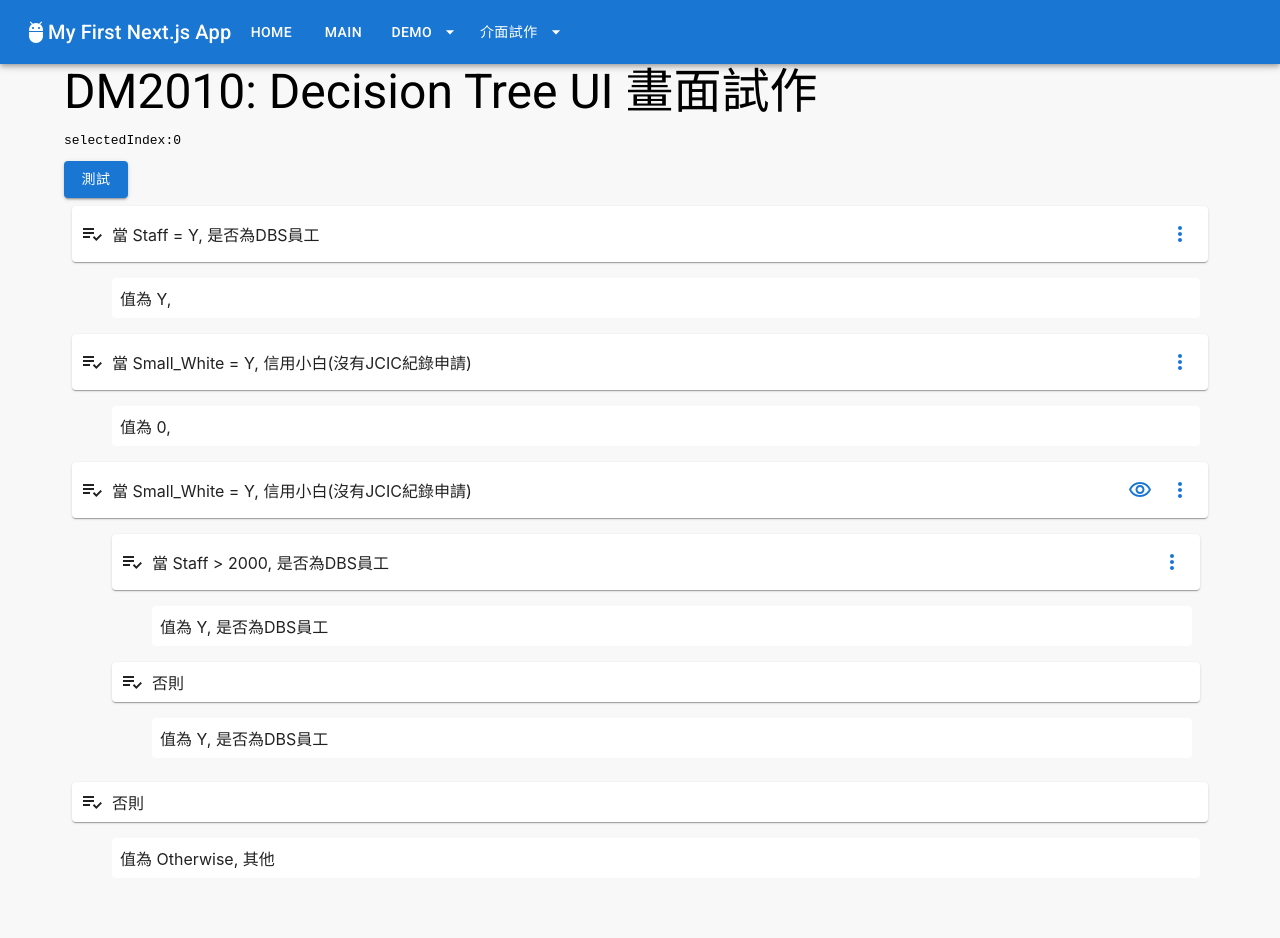
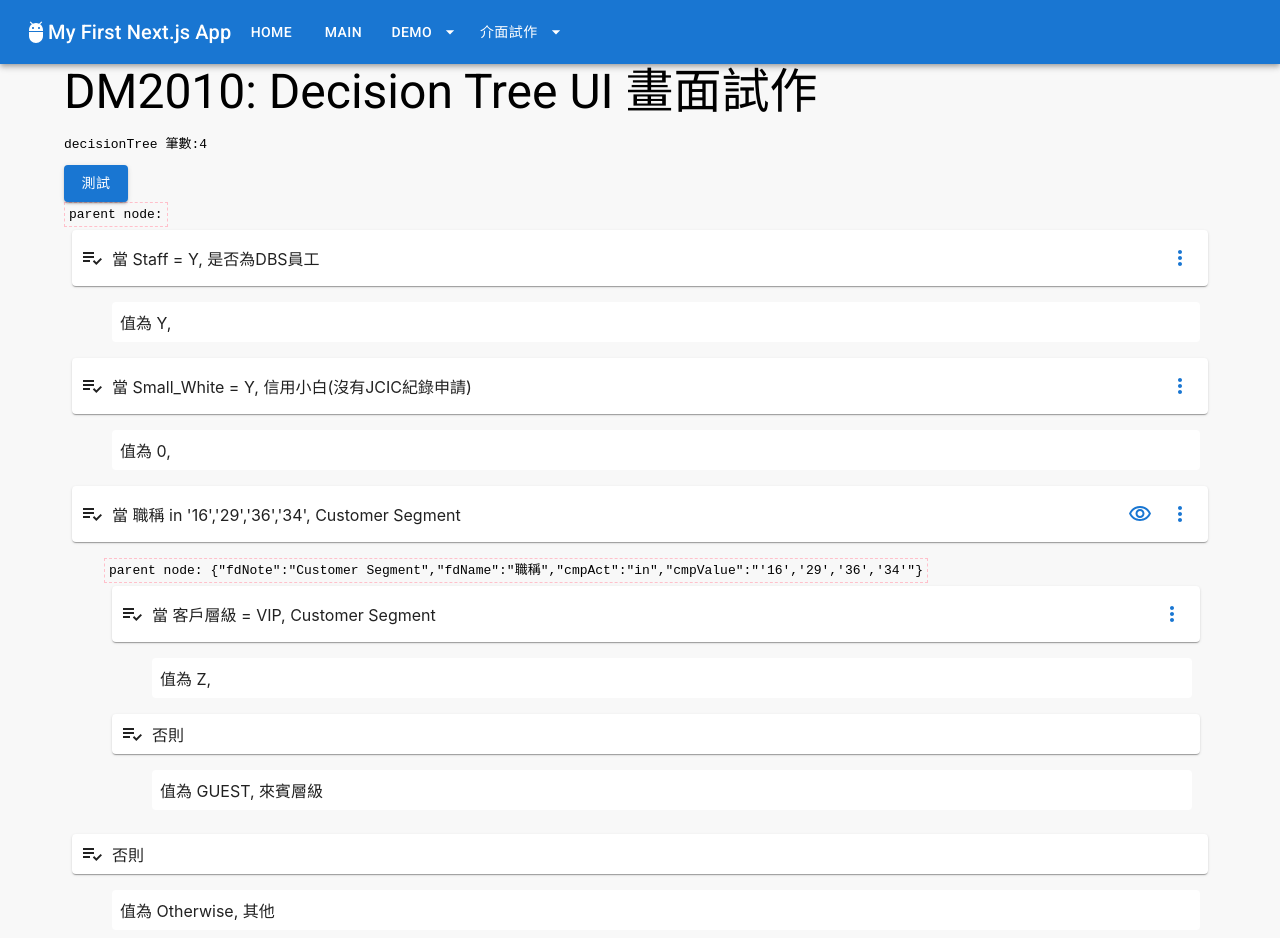
Before and after one commit to relyky/NextJsLab, a Next.js app: page /demo2/dm2010/AppForm in a window 1280 px wide. Before the commit the page ends 886 px from the top, so only its background shows below. Built offline with nearby package versions, Linux system fonts and the light colour scheme.

Commit message:
decisionTree UI

```diff
--- a/src/pages/demo2/dm2010/AppForm.tsx
+++ b/src/pages/demo2/dm2010/AppForm.tsx
@@ -1,19 +1,38 @@
 import { useState } from 'react'
+import { useAppSelector, useAppDispatch } from 'hooks/hooks'
 import { Container } from '@mui/material'
 import { H3, AButton } from 'components/highorder'
 import TreeContainer from './TreeContainer'
+import { add, DcsStatement } from './decisionTreeSlice'
 
 export default (props) => {
-    const [selectedIndex, setSelectedIndex] = useState(0);
+    const decisionTree = useAppSelector(store => store.decisionTree)
+    const dispatch = useAppDispatch()
 
     function handleClick() {
+        const newItem: DcsStatement = {
+            isElse: false,
+            cond: {
+                fdName: 'NewTest',
+                fdNote: '新測試欄位',
+                cmpAct: 'eq',
+                cmpValue: '新比較值'
+            },
+            action: {
+                fdNote: '新結果',
+                retValue: '新回傳值'
+            }
+        }
+
+        dispatch(add(newItem))
+
         console.info('Pass');
     }
 
     return (
         <Container>
             <H3>DM2010: Decision Tree UI 畫面試作</H3>
-            <pre>selectedIndex:{selectedIndex}</pre>
+            <pre>decisionTree 筆數:{decisionTree.length}</pre>
             <AButton label='測試' mutant='primary' onClick={handleClick} />
 
             <TreeContainer />
--- a/src/pages/demo2/dm2010/StatementCard.tsx
+++ b/src/pages/demo2/dm2010/StatementCard.tsx
@@ -55,7 +55,7 @@ const StatementCard: FC<{
           </Box>
           :
           <Box sx={{ m: 1, pl: '2em' }}>
-            <TreeContent decisionTree={action} />
+            <TreeContent parent={props.item} decisionTree={action} />
           </Box>
         }
       </Collapse>
--- a/src/pages/demo2/dm2010/TreeContainer.tsx
+++ b/src/pages/demo2/dm2010/TreeContainer.tsx
@@ -12,7 +12,7 @@ export default (props) => {
 
     return (
         <div>
-            <TreeContent decisionTree={decisionTree} />
+            <TreeContent parent={null} decisionTree={decisionTree} />
         </div>
     )
 }
--- a/src/pages/demo2/dm2010/TreeContent.tsx
+++ b/src/pages/demo2/dm2010/TreeContent.tsx
@@ -1,13 +1,15 @@
 import type { FC } from 'react'
-import type { DecisionTreeState } from './decisionTreeSlice'
+import type { DcsStatement, DecisionTreeState } from './decisionTreeSlice'
 
 import StatementCard from './StatementCard'
 
 const TreeContent: FC<{
-    decisionTree: DecisionTreeState
+    decisionTree: DecisionTreeState,
+    parent: DcsStatement | null,
 }> = props => {
     return (
         <div>
+            <code style={{ border: 'dashed thin pink', padding: '4px' }}>parent node: {JSON.stringify(props.parent?.cond)}</code>
             {props.decisionTree.map((item, index) =>
                 <StatementCard key={index} item={item} />
             )}
--- a/src/pages/demo2/dm2010/decisionTreeSlice.ts
+++ b/src/pages/demo2/dm2010/decisionTreeSlice.ts
@@ -61,31 +61,31 @@ const initialState: DecisionTreeState = [
   {
     isElse: false,
     cond: {
-      fdNote: '信用小白(沒有JCIC紀錄申請)',
-      fdName: 'Small_White',
-      cmpAct: 'eq',
-      cmpValue: 'Y',
+      fdNote: 'Customer Segment',
+      fdName: '職稱',
+      cmpAct: 'in',
+      cmpValue: "'16','29','36','34'",
     },
     action: [
       {
         isElse: false,
         cond: {
-          fdNote: '是否為DBS員工',
-          fdName: 'Staff',
-          cmpAct: 'gt',
-          cmpValue: 2000,
+          fdNote: 'Customer Segment',
+          fdName: '客戶層級',
+          cmpAct: 'eq',
+          cmpValue: 'VIP',
         },
         action: {
-          fdNote: '是否為DBS員工',
-          retValue: 'Y'
+          fdNote: '',
+          retValue: 'Z'
         }
       },
       {
         isElse: true,
         cond: null,
         action: {
-          fdNote: '是否為DBS員工',
-          retValue: 'Y'
+          fdNote: '來賓層級',
+          retValue: 'GUEST'
         }
       },
     ]
@@ -107,7 +107,7 @@ export const decisionTreeSlice = createSlice({
     add: (state, action: PayloadAction<DcsStatement>) => {
       const len = state.length
       assert(len > 0, 'decisionTree 筆數不可少於１筆。')
-      state.splice(len, 0, action.payload)
+      state.splice(len - 1, 0, action.payload)
     },
     updateByIndex: (state, action: PayloadAction<{ item: DcsStatement, index: bigint }>) => {
       const { item, index } = action.payload
```
